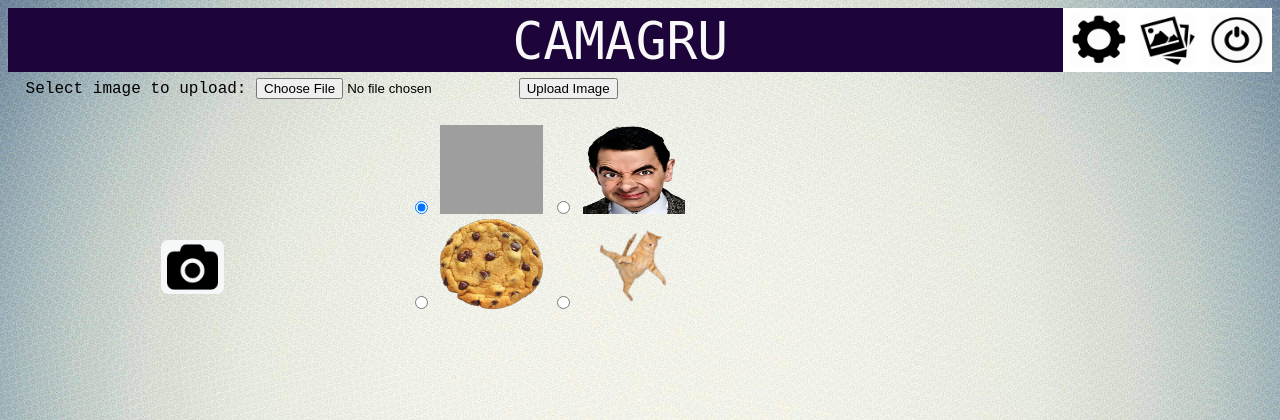
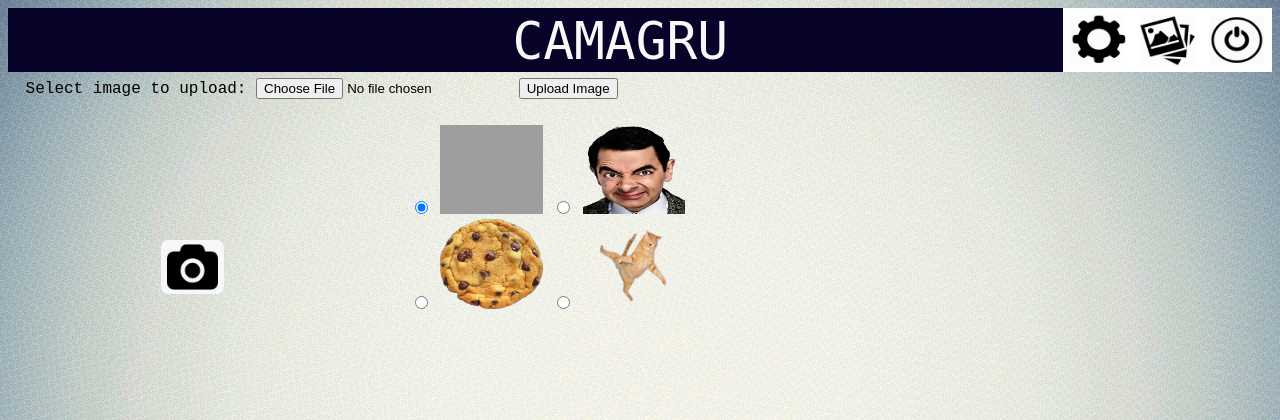
Before and after one commit to anoroita/camagru, a PHP site: page /index.php in a window 1280 px wide. Shown: the top 420 px of the page. Run offline with PHP 8.4, Linux system fonts and the light colour scheme; the visitor is signed in with stand-in values (Sample User, id 1); data that the repository does not hold is empty; grey boxes are pictures that could not be loaded.

Commit message:
updated all

```diff
--- a/comment.php
+++ b/comment.php
@@ -23,7 +23,7 @@
 			<div id="freestyle1">
 				<?php
 				echo '<img src="./captured_pics/' . $pic . ' "alt="missing" style="height:24vw;width:34vw;margin-top:3vw;" />';
-				echo '<form id="addcomment" action="add _comment.php" method="post">
+				echo '<form id="addcomment" action="add_comment.php" method="post">
 					<input type="text" placeholder="Your comment here" name="comment" style="width:34vw;" required>
 					<input type="hidden" name="pic" value="' . $pic . '"/>';
 				echo '<br>
--- a/index.php
+++ b/index.php
@@ -118,7 +118,7 @@ and also getMedia functions to activate Webcam */
 		context = canvas.getContext('2d'),
 		photo = document.querySelector('#photo'),
 		startbutton = document.querySelector('#startbutton'),
-		filter	= document.querySelector('#blanka'),
+		filter	= document.querySelector('#one'),
 
 		width = (window.innerWidth / 5 ) ;
 		height = window.innerHeight;
@@ -147,7 +147,7 @@ and also getMedia functions to activate Webcam */
     }
   );
 
-	//Listen for canplay event and sets size of the stream.
+	//Listen for canplay event, checks for stream and sets size of the stream.
 
   video.addEventListener('canplay', function(ev){
     if (!streaming) {
--- a/style.css
+++ b/style.css
@@ -9,7 +9,7 @@ body
 	display : flex;
 	justify-content: flex-end;
 	flex-direction: row;
-	background-color: rgb(29, 5, 59);
+	background-color: rgb(8, 3, 41);
 	height: 5vw;
 	max-height: 3.5cm;
 	width: 100%;
@@ -72,7 +72,7 @@ body
     text-decoration-style: wavy;
 	color: rgb(248, 248, 248);
 	padding-top: 2px;
-	background-color: rgb(29, 5, 59);
+	background-color: rgb(8, 3, 41);
 	border: black;
     margin: auto;
 	margin-left: -43.5vw;
@@ -196,7 +196,7 @@ body
 }
 
 
-input[type=text], input[type=password], input[type=email] {
+.input[type=text], input[type=password], input[type=email] {
     width: 100%;
     padding: 12px 20px;
     margin: 8px 0;
```
Also changed, not shown: add_comment.php (renamed from add _comment.php), captured_pics/1 1541501577.png (deleted), captured_pics/1 1541501593.png (deleted), captured_pics/1 1541501595.png (deleted), captured_pics/two.jpg (deleted).
